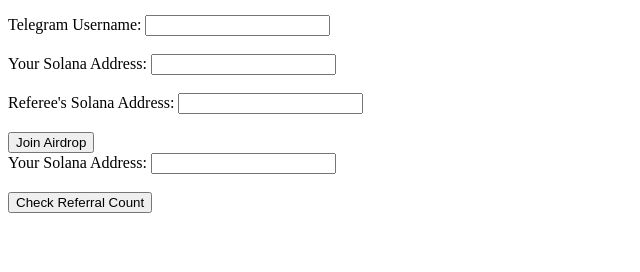
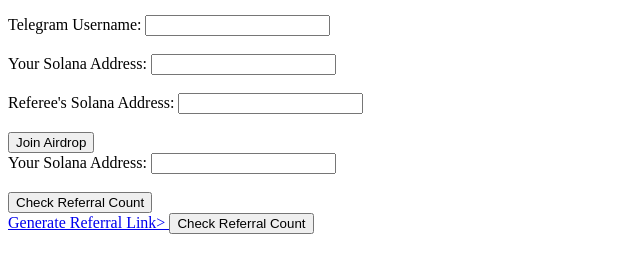
Before and after one commit to rcoderx/literate-dollop, a plain HTML site: page index.html in a window 1280 px wide. Shown: the part 104-376 px from the top of the page, without its empty margins (0-640 px from the left). Drawn offline with Linux system fonts and the light colour scheme.

Commit message:
Add files via upload

```diff
--- a/index.html
+++ b/index.html
@@ -27,6 +27,9 @@
 
         <input type="button" value="Check Referral Count" onclick="fetchReferralCount()">
     </form>
+    <a id="generateReferralLink" href="#" onclick="generateReferralLink()">Generate Referral Link>
+        <input type="button" value="Check Referral Count" onclick="generateReferralLink()">
+    </a>
 
     <script src="script.js"></script>
 </body>
```
